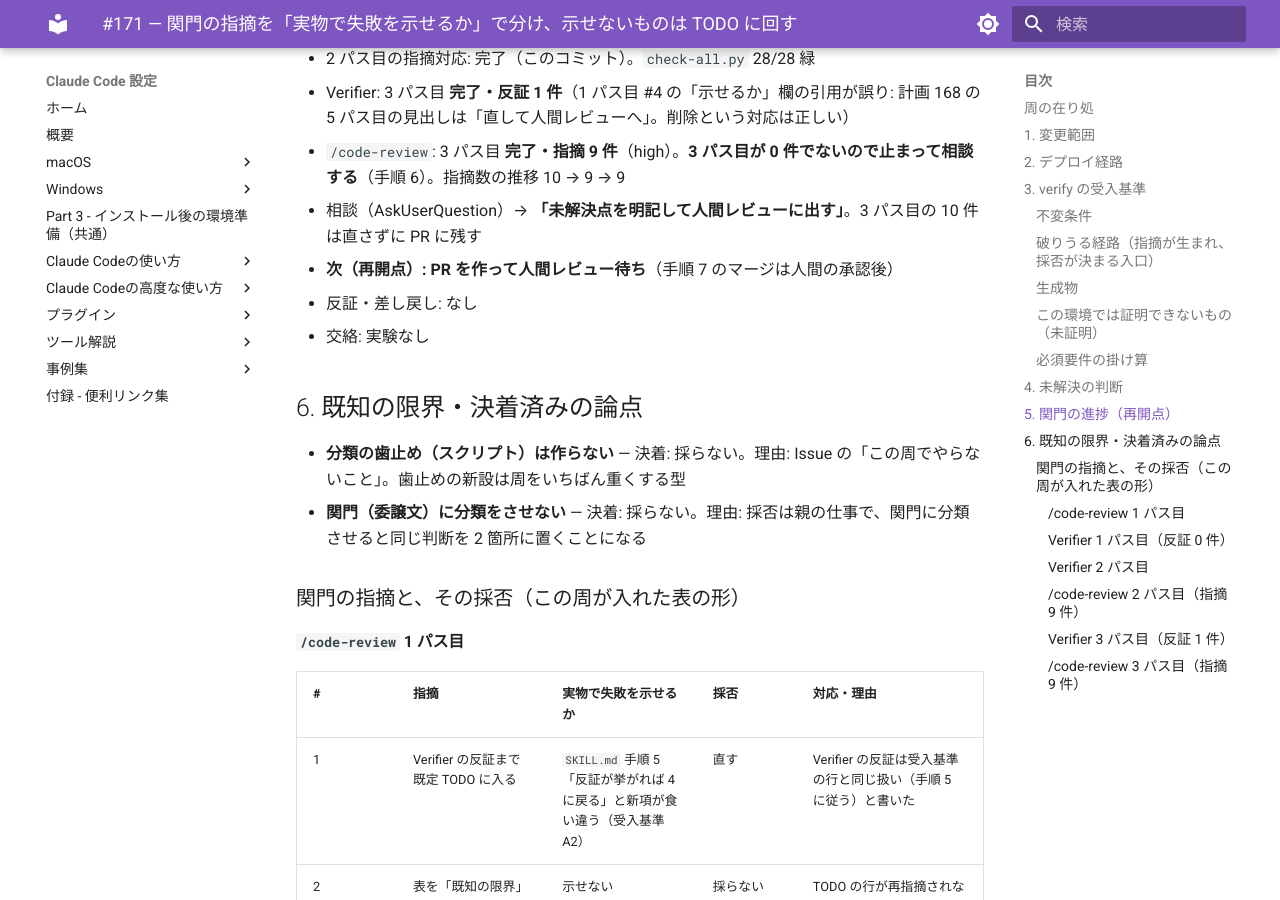
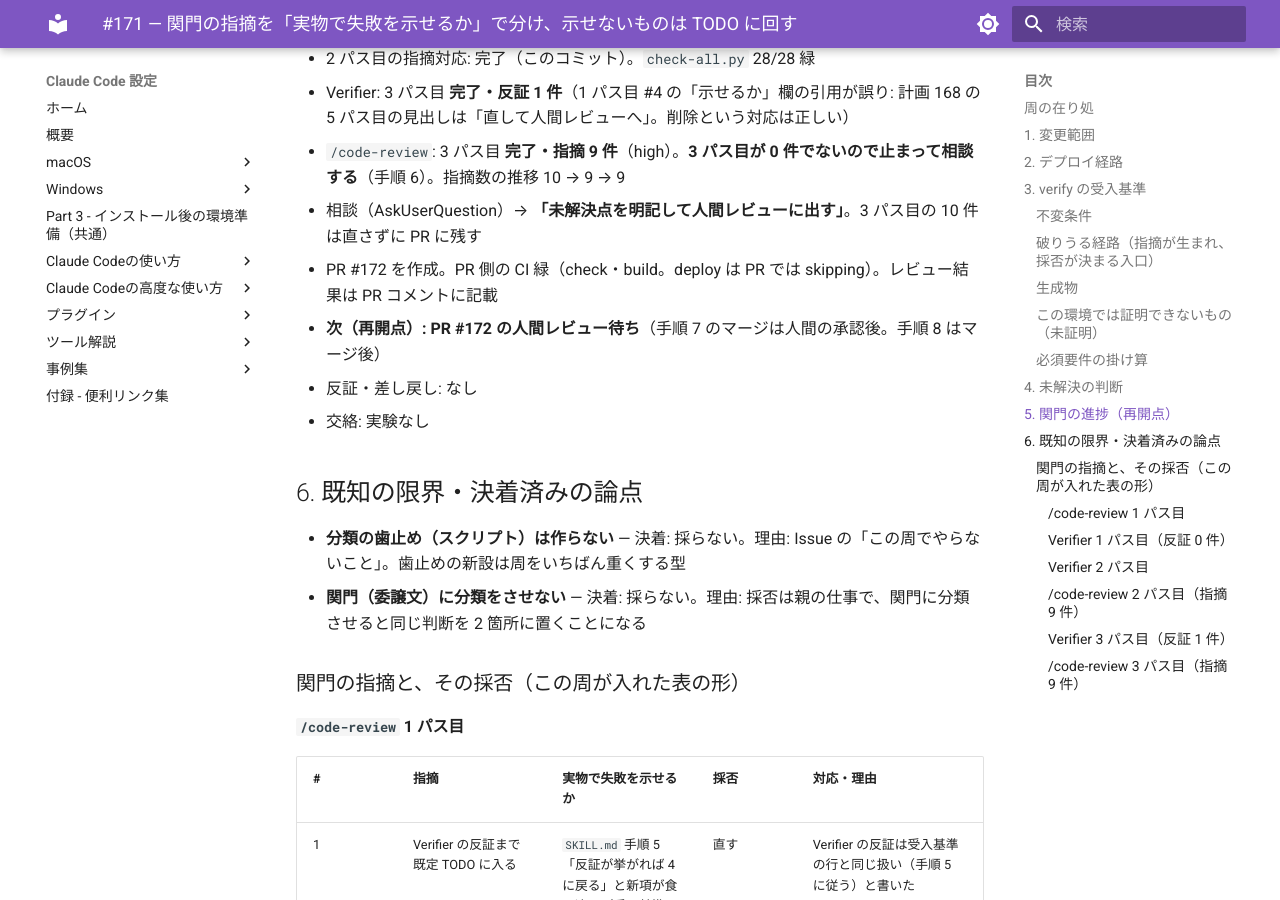
Before and after one commit to hdknr/claude-code-setup, an MkDocs documentation site: the page built from docs/plans/issue-171.md, in a window 1280 px wide and 900 px high, scrolled down 3545 px. Built offline with MkDocs 1.6.1 and Material for MkDocs 9.7.7, drawn with Linux system fonts in a browser that asks for light colours.

Commit message:
docs(plan): #171 の再開点に PR #172 を書く
Co-Authored-By: Claude Opus 5.5 (1M context) <noreply@anthropic.com>

```diff
--- a/docs/plans/issue-171.md
+++ b/docs/plans/issue-171.md
@@ -90,7 +90,8 @@ main へのマージで GitHub Pages が再デプロイされる（`docs/` の
 - Verifier: 3 パス目 **完了・反証 1 件**（1 パス目 #4 の「示せるか」欄の引用が誤り: 計画 168 の 5 パス目の見出しは「直して人間レビューへ」。削除という対応は正しい）
 - `/code-review`: 3 パス目 **完了・指摘 9 件**（high）。**3 パス目が 0 件でないので止まって相談する**（手順 6）。指摘数の推移 10 → 9 → 9
 - 相談（AskUserQuestion）→ **「未解決点を明記して人間レビューに出す」**。3 パス目の 10 件は直さずに PR に残す
-- **次（再開点）: PR を作って人間レビュー待ち**（手順 7 のマージは人間の承認後）
+- PR #172 を作成。PR 側の CI 緑（check・build。deploy は PR では skipping）。レビュー結果は PR コメントに記載
+- **次（再開点）: PR #172 の人間レビュー待ち**（手順 7 のマージは人間の承認後。手順 8 はマージ後）
 - 反証・差し戻し: なし
 - 交絡: 実験なし
 
```
